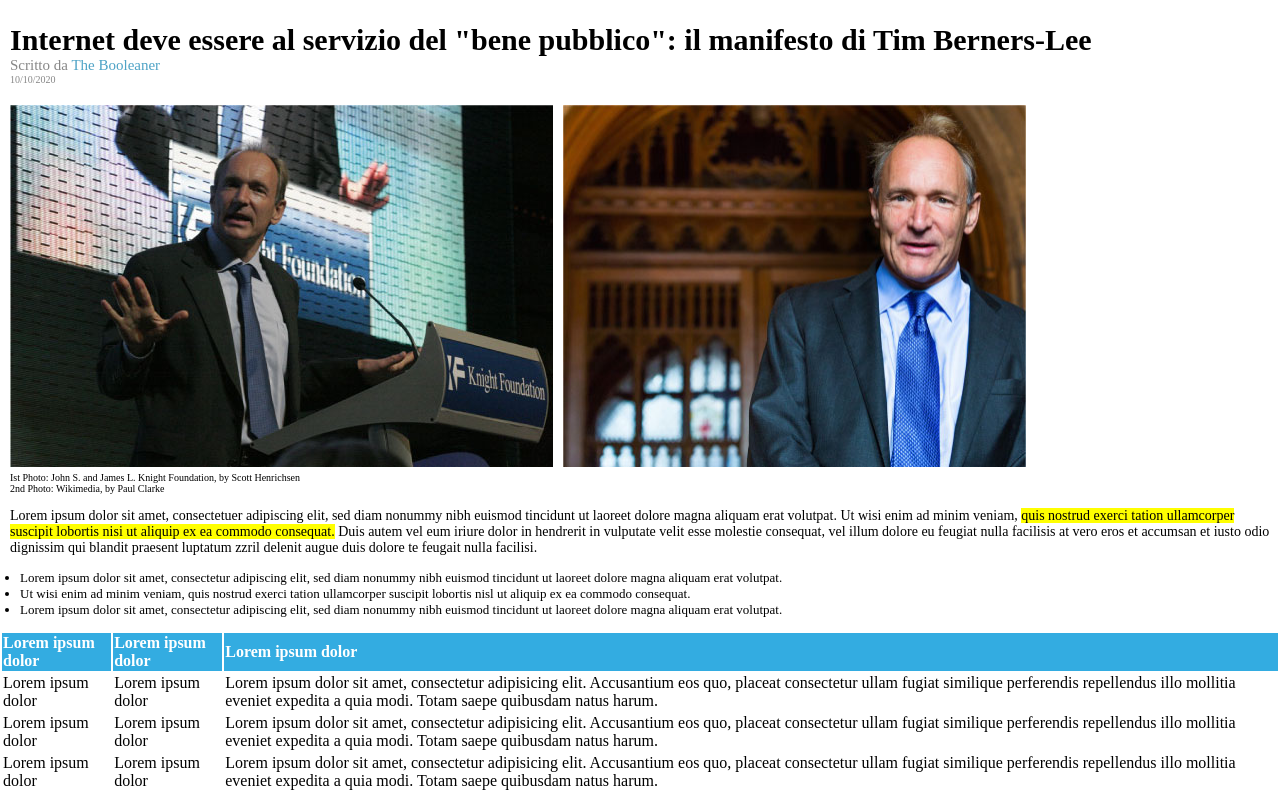
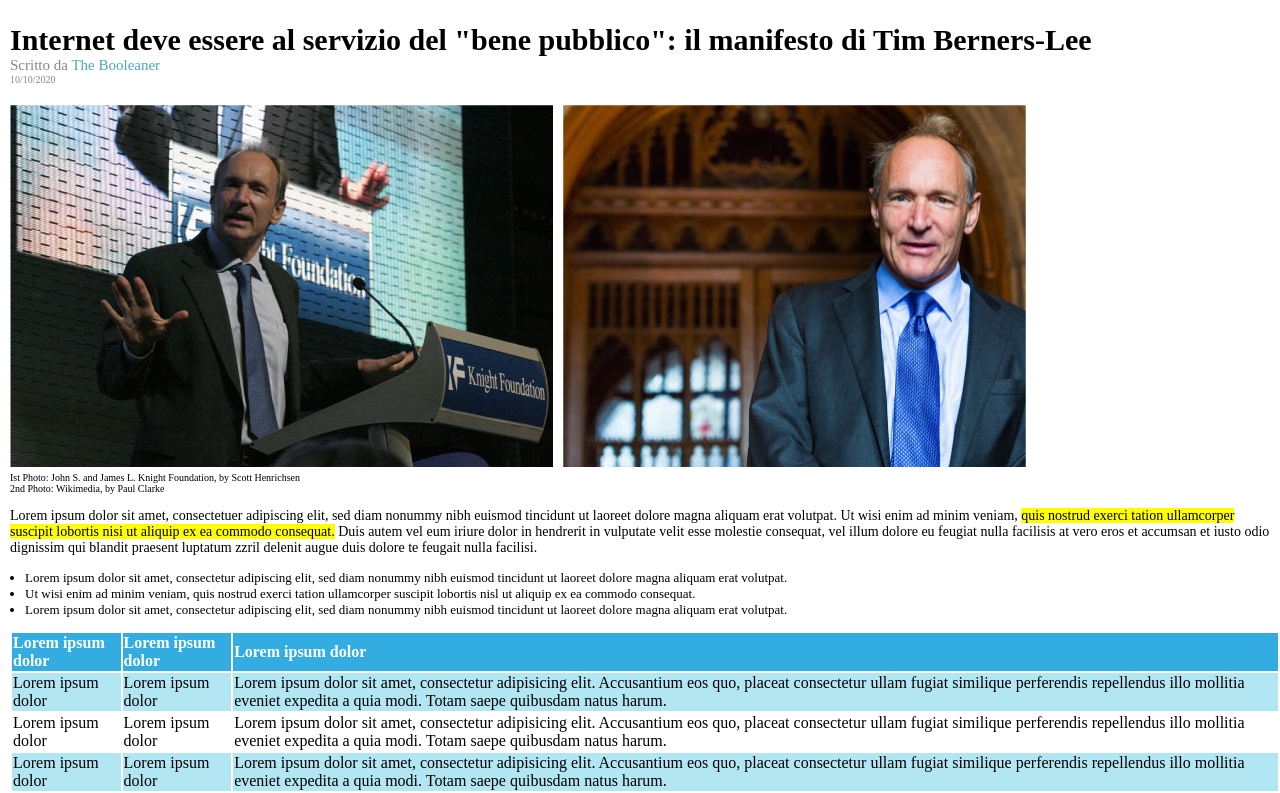
Before and after one commit to zeno-citiulo/html-css-booleaner, a plain HTML site: page index.html in a window 1280 px wide. Shown: the part 172-965 px from the top of the page. Drawn offline with Linux system fonts and the light colour scheme.

Commit message:
[add] tabella blu

```diff
--- a/index.html
+++ b/index.html
@@ -37,8 +37,8 @@
 
     <section>
       <table>
-        <thead>
-            <tr class="intestazione-tabella">
+        <thead class="intestazione-tabella">
+            <tr>
                 <th>Lorem ipsum dolor</th>
                 <th>Lorem ipsum dolor</th>
                 <th>Lorem ipsum dolor</th>
@@ -46,9 +46,9 @@
         </thead>
         <tbody>
             <tr>
-                <td>Lorem ipsum dolor</td>
-                <td>Lorem ipsum dolor</td>
-                <td>Lorem ipsum dolor sit amet, consectetur adipisicing elit. Accusantium eos quo, placeat consectetur ullam fugiat similique perferendis repellendus illo mollitia eveniet expedita a quia modi. Totam saepe quibusdam natus harum.</td>
+                <td class="td-blu">Lorem ipsum dolor</td>
+                <td class="td-blu">Lorem ipsum dolor</td>
+                <td class="td-blu">Lorem ipsum dolor sit amet, consectetur adipisicing elit. Accusantium eos quo, placeat consectetur ullam fugiat similique perferendis repellendus illo mollitia eveniet expedita a quia modi. Totam saepe quibusdam natus harum.</td>
             </tr>
             <tr>
                 <td>Lorem ipsum dolor</td>
@@ -56,9 +56,9 @@
                 <td>Lorem ipsum dolor sit amet, consectetur adipisicing elit. Accusantium eos quo, placeat consectetur ullam fugiat similique perferendis repellendus illo mollitia eveniet expedita a quia modi. Totam saepe quibusdam natus harum.</td>
             </tr>
             <tr>
-                <td>Lorem ipsum dolor</td>
-                <td>Lorem ipsum dolor</td>
-                <td>Lorem ipsum dolor sit amet, consectetur adipisicing elit. Accusantium eos quo, placeat consectetur ullam fugiat similique perferendis repellendus illo mollitia eveniet expedita a quia modi. Totam saepe quibusdam natus harum.</td>
+                <td class="td-blu">Lorem ipsum dolor</td>
+                <td class="td-blu">Lorem ipsum dolor</td>
+                <td class="td-blu">Lorem ipsum dolor sit amet, consectetur adipisicing elit. Accusantium eos quo, placeat consectetur ullam fugiat similique perferendis repellendus illo mollitia eveniet expedita a quia modi. Totam saepe quibusdam natus harum.</td>
             </tr>
         </tbody>
     </table>
--- a/style.css
+++ b/style.css
@@ -73,18 +73,21 @@ h1{
 
 .lista-lorem{
   font-size: 13px;
-  margin-left: -20px;
+  margin-left: -15px;
 }
 
 .intestazione-tabella {
   width: 100%;
   text-align: left;
-  margin-left: 10px;
   background-color: #33ACE1;
   color: white;
-  margin-left: 50px;
+
 }
 
-.td-tabella{
+table{
+  margin-left: 10px;
+}
 
+.td-blu{
+  background-color: #B1E6F2;
 }
```
